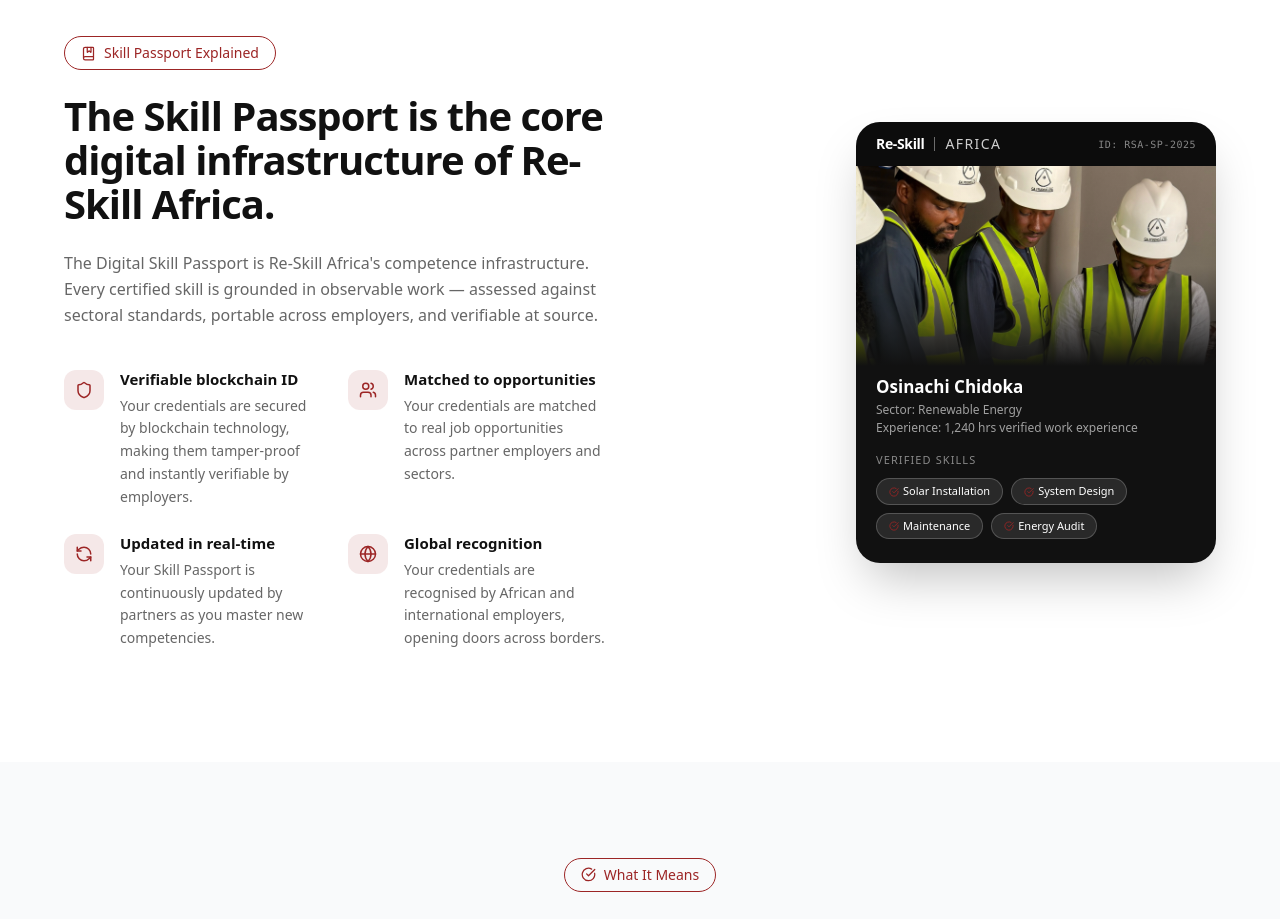
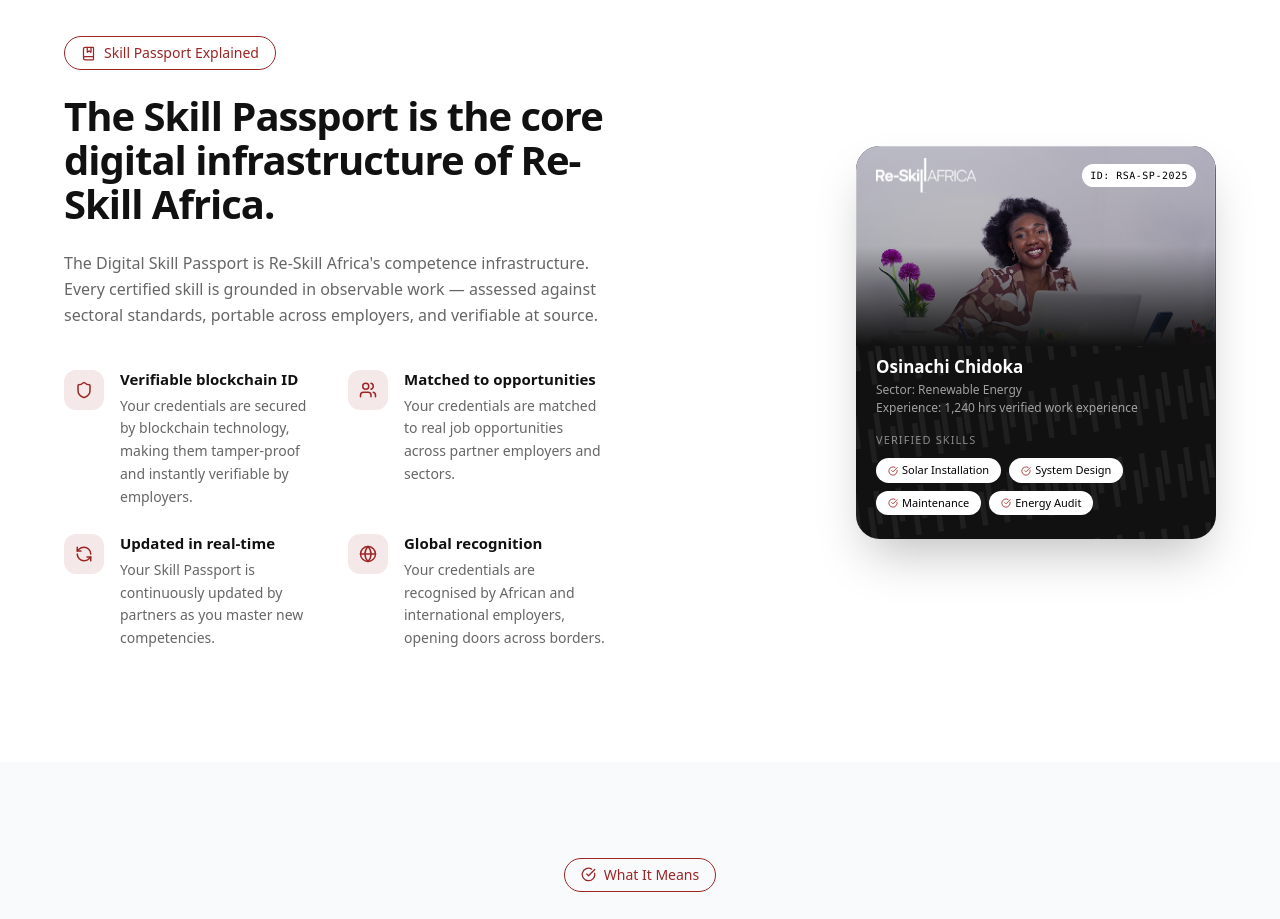
Before and after one commit to dygtech/reskill-africa-new, a Next.js app: page /skill-passport in a window 1280 px wide. Shown: the part 860-1779 px from the top of the page. Built offline with nearby package versions, Linux system fonts and the light colour scheme; a web font is replaced by a local one.

Commit message:
fix: redesign passport card ui

```diff
--- a/components/SkillPassportCard.tsx
+++ b/components/SkillPassportCard.tsx
@@ -16,24 +16,24 @@
       initial={{ y: 60, opacity: 0 }}
       animate={isInView ? { y: 0, opacity: 1 } : {}}
       transition={{ duration: 0.75, ease: [0.25, 0.46, 0.45, 0.94] }}
-      className="w-full max-w-[360px] bg-brand-dark rounded-3xl overflow-hidden shadow-2xl"
+      className="w-full relative max-w-90 bg-brand-dark rounded-3xl overflow-hidden shadow-2xl"
     >
+      <div className="absolute inset-0 bg-[url('/images/passport_vector.svg')] bg-cover bg-center pointer-events-none z-0" />
+
       {/* Card top bar */}
-      <div className="flex items-center justify-between px-5 py-3 bg-black/30">
+      <div className="absolute z-50 top-0 flex items-center justify-between px-5 py-3 bg-transparent w-full">
         <div className="flex items-center gap-1.5">
-          <span className="text-white font-bold text-sm tracking-tight">Re-Skill</span>
-          <span className="w-px h-3.5 bg-white/40 mx-1"></span>
-          <span className="text-white/80 font-light text-sm tracking-widest">AFRICA</span>
+          <Image src="/images/logo.svg" alt="Logo" width={100} height={100} />
         </div>
-        <span className="text-white/50 text-[10px] font-mono tracking-wider">
+        <span className="text-black text-[10px] font-mono tracking-wider px-2 py-1 bg-white rounded-2xl w-fit h-fit">
           ID: RSA-SP-2025
         </span>
       </div>
 
       {/* Profile image */}
-      <div className="relative w-full h-[200px]">
+      <div className="relative w-full h-50">
         <Image
-          src="/images/about-section-5.webp"
+          src="/images/passport_img.png"
           alt="Osinachi Chidoka"
           fill
           className="object-cover object-top"
@@ -42,7 +42,7 @@
       </div>
 
       {/* Card body */}
-      <div className="px-5 pt-2 pb-6">
+      <div className="px-5 pt-2 pb-6 relative z-10">
         <h4 className="text-white font-semibold text-[17px] mb-0.5">Osinachi Chidoka</h4>
         <p className="text-white/60 text-xs mb-0.5">Sector: Renewable Energy</p>
         <p className="text-white/60 text-xs mb-4">
@@ -56,7 +56,7 @@
           {["Solar Installation", "System Design", "Maintenance", "Energy Audit"].map((skill) => (
             <span
               key={skill}
-              className="flex items-center gap-1 bg-white/10 border border-white/20 text-white px-3 py-1 rounded-full text-[11px] font-medium"
+              className="flex items-center gap-1 bg-white text-black rounded-2xl w-fit h-fit px-3 py-1 text-[11px] font-medium"
             >
               <CheckCircle size={10} className="text-primary shrink-0" />
               {skill}
```
Also changed, not shown: public/images/passport_img.png (added), public/images/passport_vector.svg (added).
